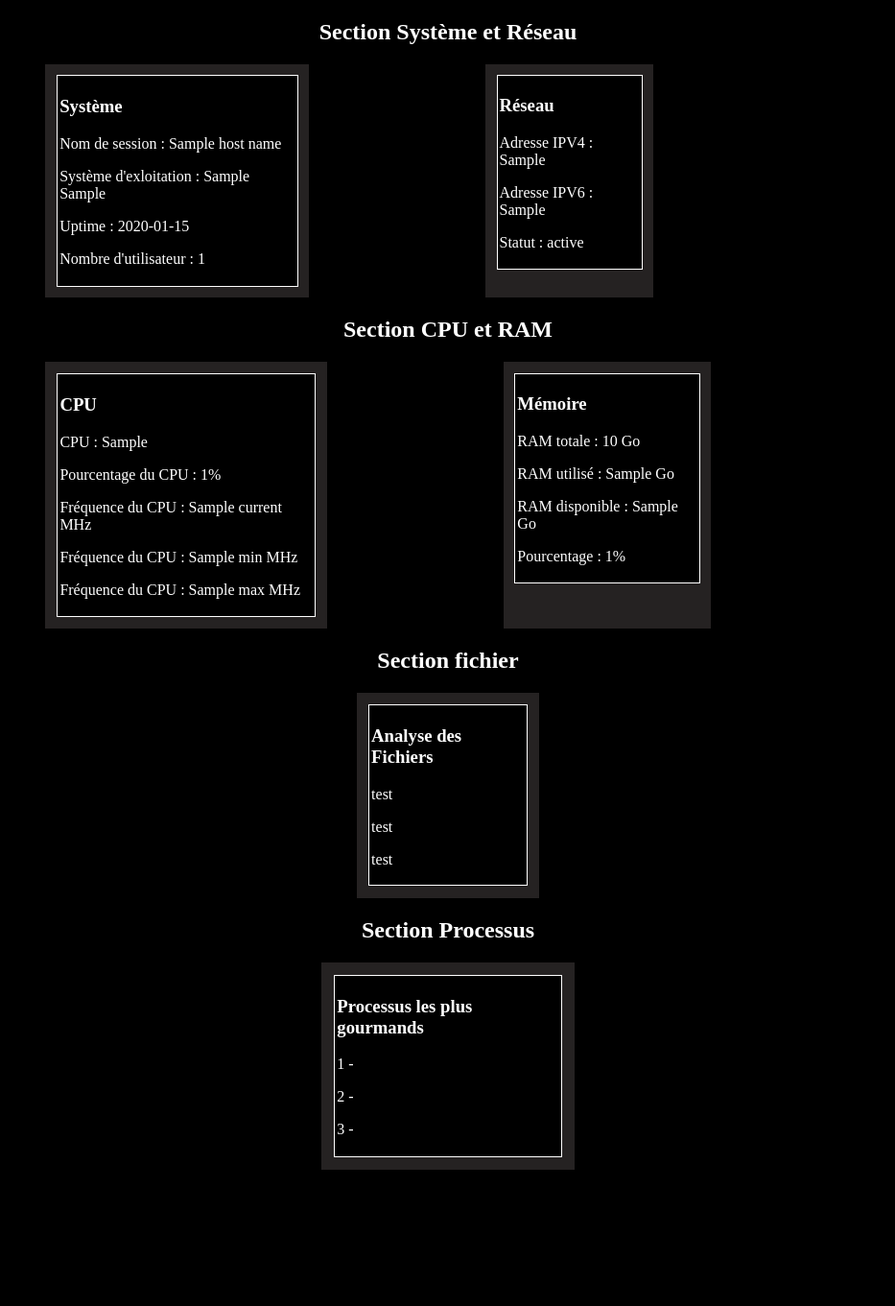
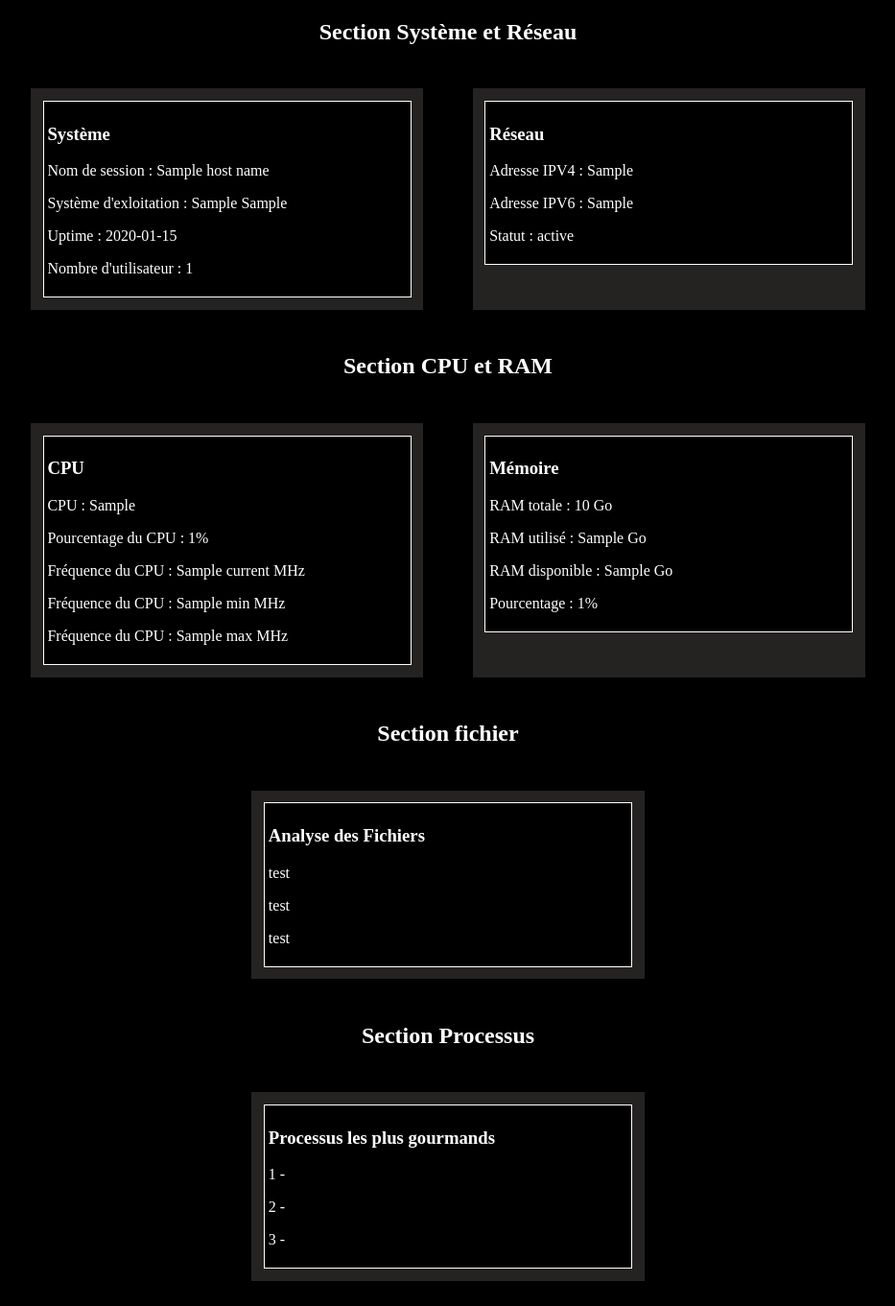
Before and after one commit to Andy-pauriac/challenge-triple-A, a Flask app: template templates/template.html in a window 1280 px wide. Shown: the part 80-1441 px from the top of the page at 96% size, without its empty margins (173-1106 px from the left). Before the commit the page ends 1299 px from the top, so only its background shows below. Run offline with Flask 3, Linux system fonts and the light colour scheme; the template is opened without the code that fills it: most values are stand-ins (such as "Sample title", 1, 10 or a date in 2020).

Commit message:
Fixing an error

```diff
--- a/static/css/template.css
+++ b/static/css/template.css
@@ -3,17 +3,16 @@
     --secondary_color: #252222;
     --third_color: #000000;
     --text_color: white;
-
 }
 
 body{
     margin: 0;
     background-color: var(--primary_color);
 }
+
 html {
     margin: 0;
     padding: 0;
-
 }
 
 .title{
@@ -25,8 +24,7 @@
 
 .div_parent{
     display: flex;
-    justify-content: flex-start;
-    margin-left: 10%;
+    justify-content: center;
     color:var(--text_color)
 }
 
@@ -37,7 +35,8 @@
 }
 
 .dashboard_div_parent{
-    margin: 0 8%;
+    margin: 2%;
+    width: 30%;
     padding: 1%;
     background-color: var(--secondary_color);
 }
```
